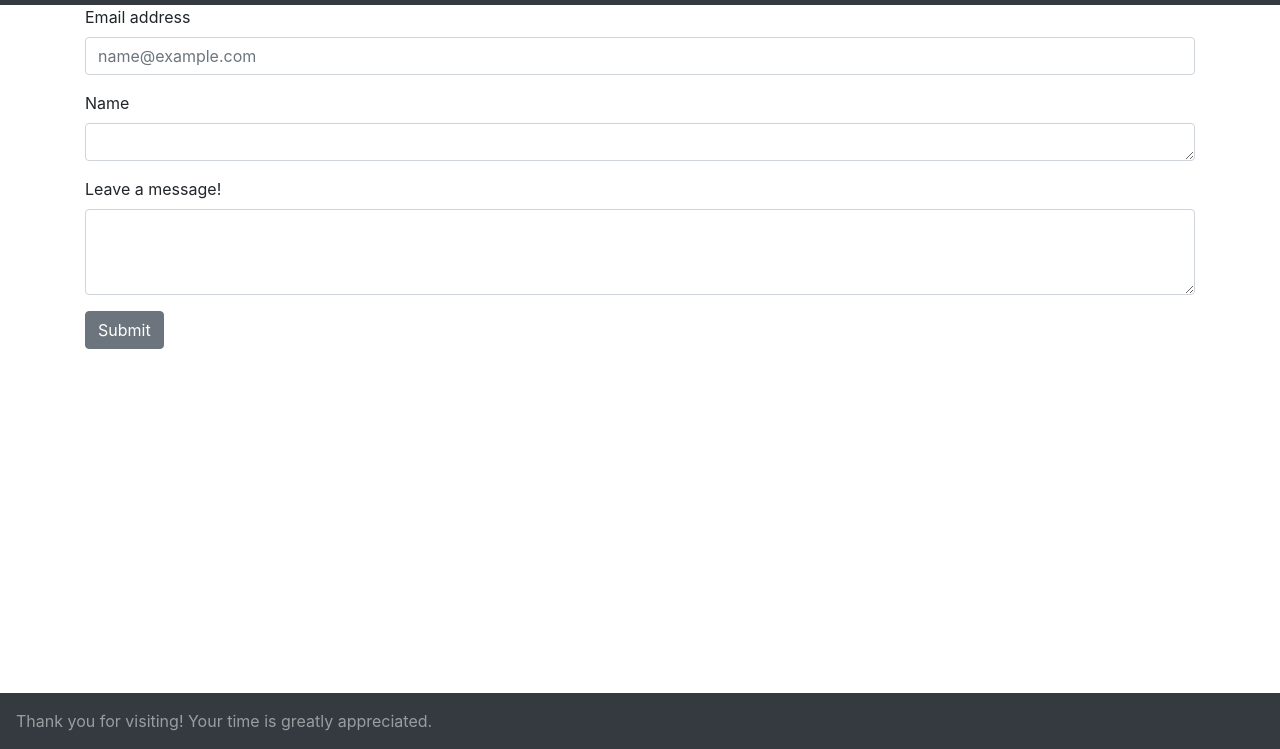
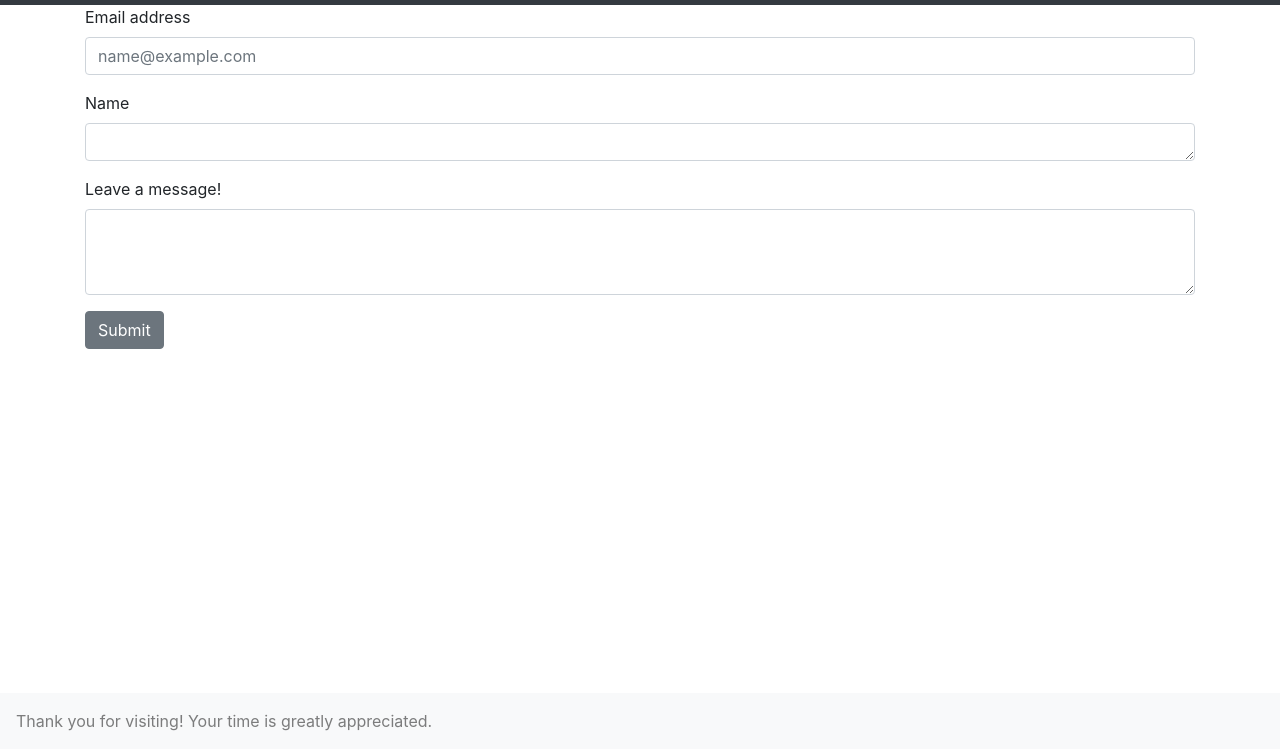
Before and after one commit to ShaneMit/BSBio, a plain HTML site: page contact.html in a window 1280 px wide. Shown: the part 51-800 px from the top of the page. Drawn offline with nearby package versions, Linux system fonts and the light colour scheme.

Commit message:
Changed Footer color

```diff
--- a/contact.html
+++ b/contact.html
@@ -52,7 +52,7 @@
 
 
   <!-- Footer -->
-  <nav class="navbar fixed-bottom navbar-dark bg-dark">
+  <nav class="navbar fixed-bottom navbar-light bg-light">
     <span class="navbar-text">
       Thank you for visiting! Your time is greatly appreciated.
     </span>
```
Also changed, not shown: index.html (+1 -1 lines), portfolio.html (+1 -1 lines).
